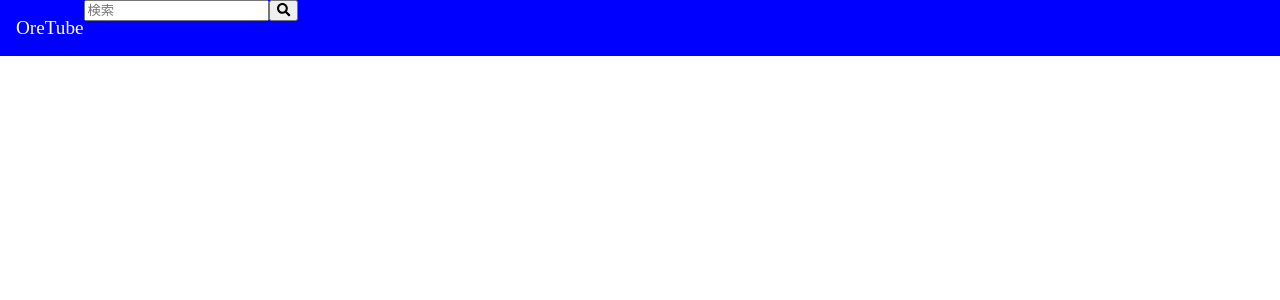
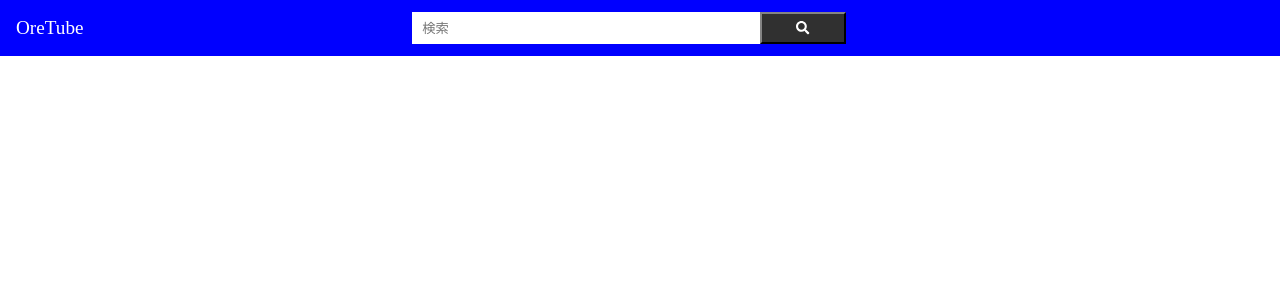
Before and after one commit to Yu-suke441/Youtube-React, a React (Create React App) app: page / in a window 1280 px wide. Shown: the top 300 px of the page. Built offline with nearby package versions, Linux system fonts and the light colour scheme.

Commit message:
Layout+Headerコンポーネント作成まで

```diff
--- a/src/components/Header/Header.js
+++ b/src/components/Header/Header.js
@@ -6,10 +6,10 @@ import Style from './Header.module.scss'
 const Header = () => {
     return (
         <div className={Style.header}>
-            <div>
+            <div className={Style.item}>
                 <Link to="/">OreTube</Link>
             </div>
-            <div>
+            <div className={Style.item}>
                 <form>
                     <input type="text" placeholder="検索" />
                     <button type="submit"><FontAwesomeIcon icon={faSearch} /></button>
--- a/src/components/Header/Header.module.scss
+++ b/src/components/Header/Header.module.scss
@@ -13,4 +13,31 @@
     padding-left: 1rem;
     text-decoration: none;
   }
+  .item {
+    &:first-child {
+      flex-grow: 1;
+    }
+    &:last-child {
+      flex-grow: 2;
+    }
+  }
+  form {
+    width: 50%;
+    height: 32px;
+    display: flex;
+    margin: 12px 0;
+    input {
+      width: 80%;
+      text-indent: 0.5rem;
+      border: #121212;
+      background-color: white;
+      color: white;
+    }
+    button {
+      width: 20%;
+      background-color: #303030;
+      color: white;
+      border-color: #303030;
+    }
+  }
 }
```
